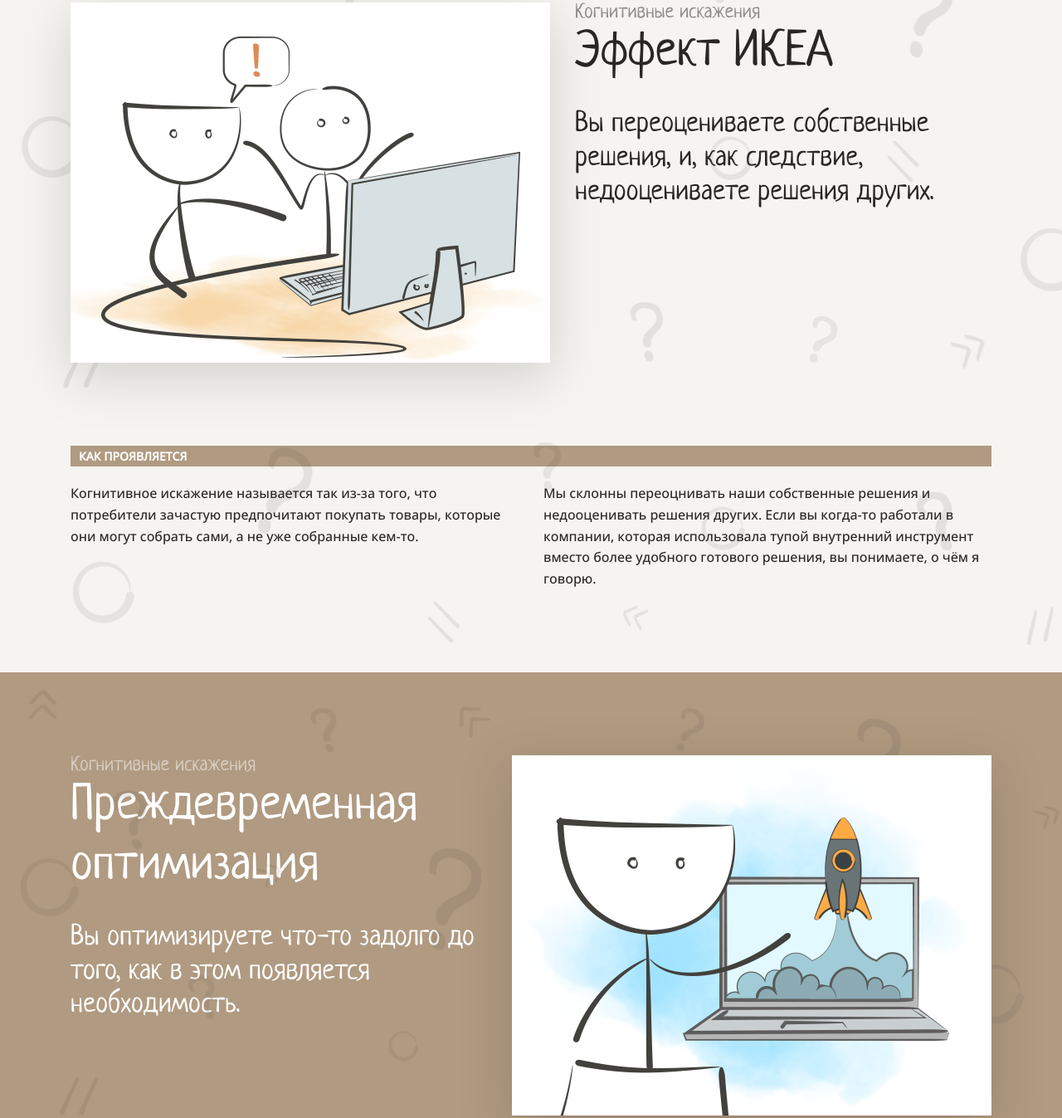
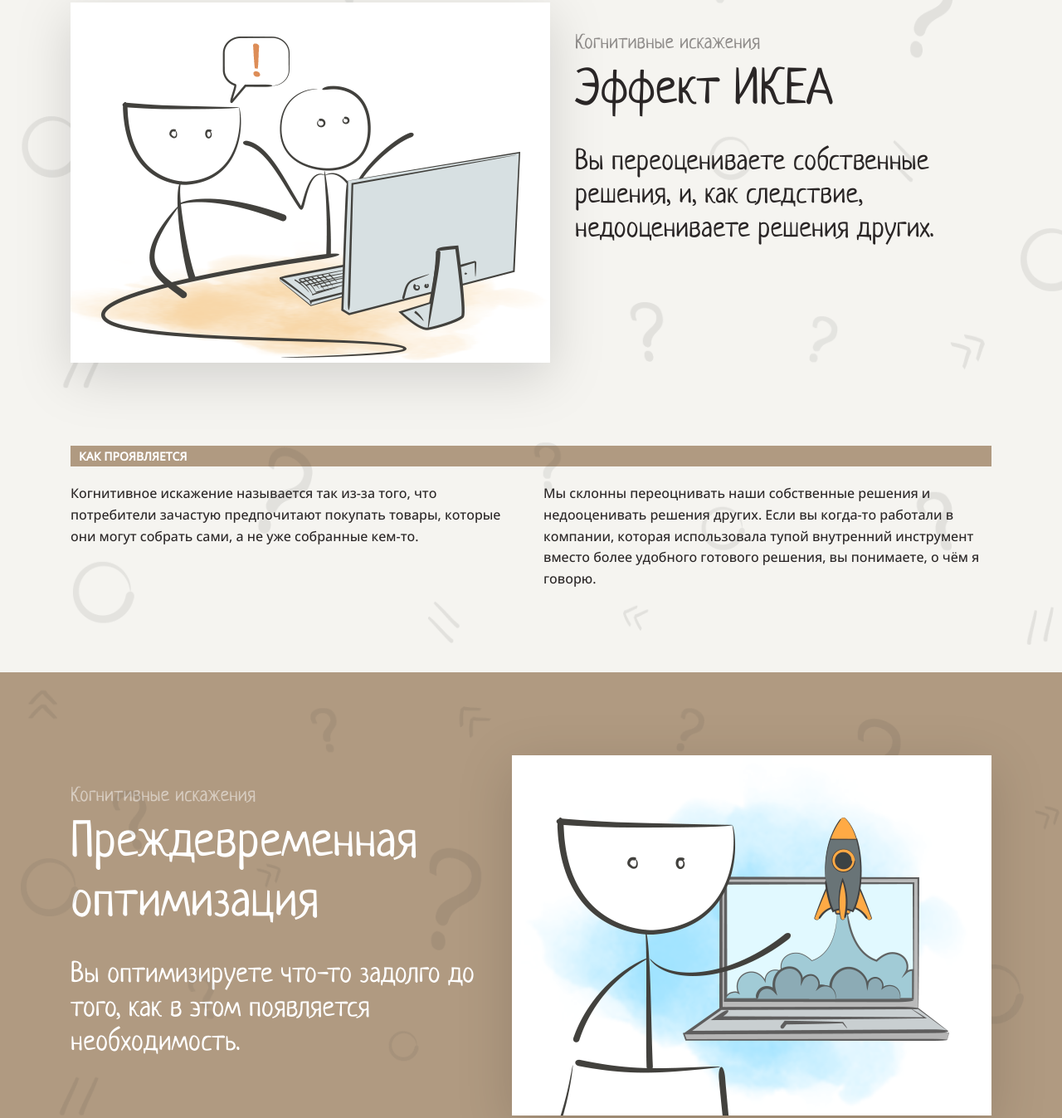
Before and after one commit to valynka/layout-designer-project-lvl1, a website: page src/index.html in a window 1280 px wide. Shown: the part 2833-4180 px from the top of the page at 83% size. Drawn offline with Linux system fonts and the light colour scheme.

Commit message:
bugfix: deleted unnecessary h3

```diff
--- a/src/index.html
+++ b/src/index.html
@@ -79,7 +79,7 @@
                     <div class="lead-text">
                         <p class="lead-caption">Когнитивные искажения</p>
                         <h2>Эффект ИКЕА</h2>
-                        <h3 class="lead-text-h3">Вы переоцениваете собственные решения, и, как следствие, недооцениваете решения других.</h3>
+                        <p class="lead-text">Вы переоцениваете собственные решения, и, как следствие, недооцениваете решения других.</p>
                     </div>
                 </div>
                 <h4 class="how-manifests">Как проявляется</h4>
@@ -102,7 +102,7 @@
                     <div class="lead-text">
                         <p class="lead-caption">Когнитивные искажения</p>
                         <h2>Преждевременная оптимизация</h2>
-                        <h3 class="lead-text-h3">Вы оптимизируете что-то задолго до того, как в этом появляется необходимость.</h3>
+                        <p class="lead-text">Вы оптимизируете что-то задолго до того, как в этом появляется необходимость.</p>
                     </div>
                 </div>
                 <h4 class="how-manifests">Как проявляется</h4>
--- a/src/styles/style.css
+++ b/src/styles/style.css
@@ -243,8 +243,13 @@
   color: var(--transparent-white);
 }
 
-.lead-text-h3 {
+.lead-text {
   margin-top: 30px;
+
+  font-weight: normal;
+  font-size: 34px;
+  font-family: Neucha, sans-serif;
+  line-height: 1.2em;
 }
 
 .how-manifests {
```
